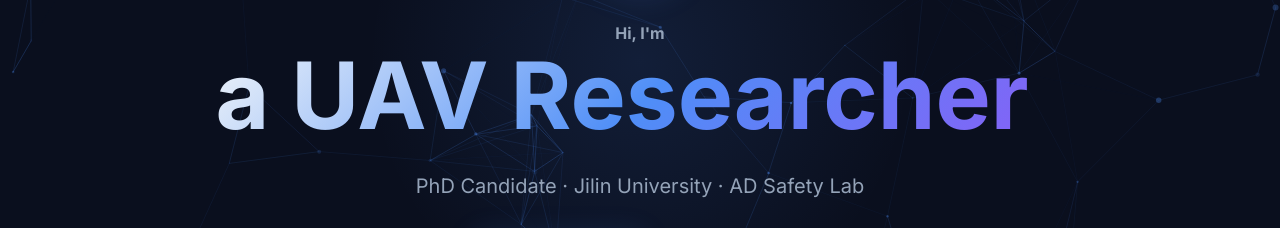
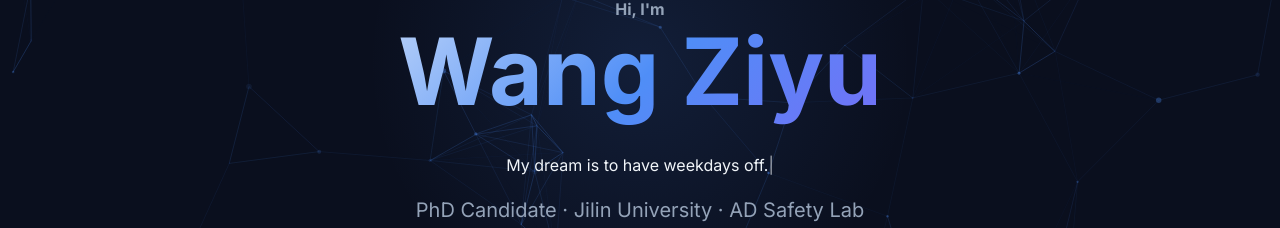
Before and after one commit to zzi4/zzi4.github.io, a plain HTML site: page index.html in a window 1280 px wide. Shown: the part 339-567 px from the top of the page. Drawn offline with nearby package versions, Linux system fonts and the light colour scheme.

Commit message:
deploy: 1081c44fcc82c4580bde94be68a49115857895b2

```diff
--- a/index.html
+++ b/index.html
@@ -47,7 +47,8 @@
           <img src="assets/avatar.jpg" alt="Gray silhouette avatar placeholder">
         </div>
         <p class="hero-kicker">Hi, I'm</p>
-        <h1><span id="typed-name"></span></h1>
+        <h1 class="hero-name">Wang Ziyu</h1>
+        <p class="hero-motto"><span id="typed-motto"></span></p>
         <p class="hero-meta">PhD Candidate · Jilin University · AD Safety Lab</p>
         <div class="hero-actions" aria-label="Primary actions">
           <a class="btn btn-primary" href="#publications"><i class="fa-solid fa-file-lines"></i> View Research</a>
--- a/main.js
+++ b/main.js
@@ -71,12 +71,12 @@ document.addEventListener("DOMContentLoaded", () => {
   }
 
   if (window.Typed) {
-    new Typed("#typed-name", {
-      strings: ["Wang Ziyu", "王子煜", "a UAV Researcher", "an Autonomous Driving PhD"],
-      typeSpeed: 64,
-      backSpeed: 34,
-      backDelay: 1500,
-      loop: true
+    new Typed("#typed-motto", {
+      strings: ["My dream is to have weekdays off."],
+      typeSpeed: 52,
+      showCursor: true,
+      cursorChar: "|",
+      loop: false
     });
   }
 
```
